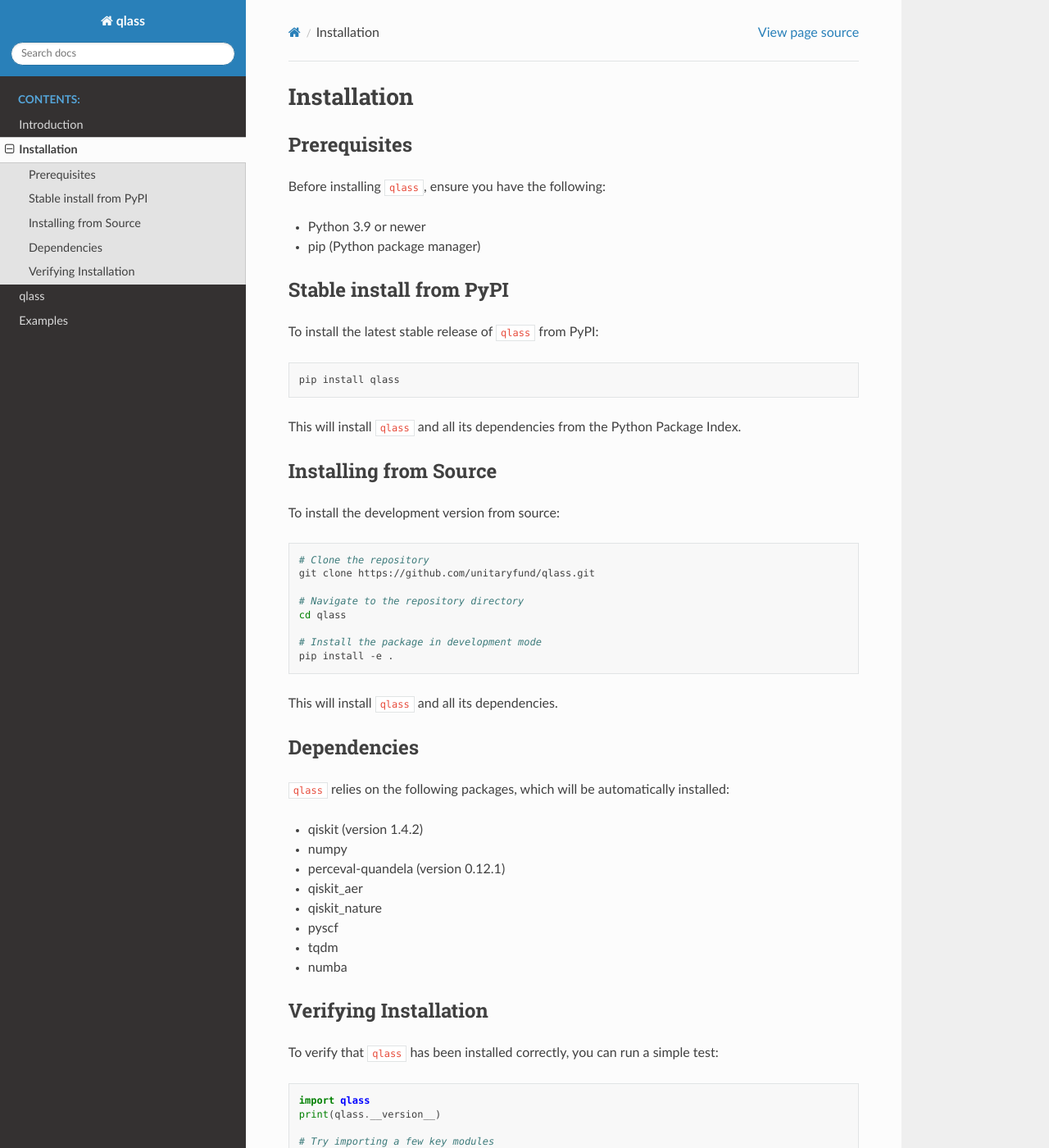
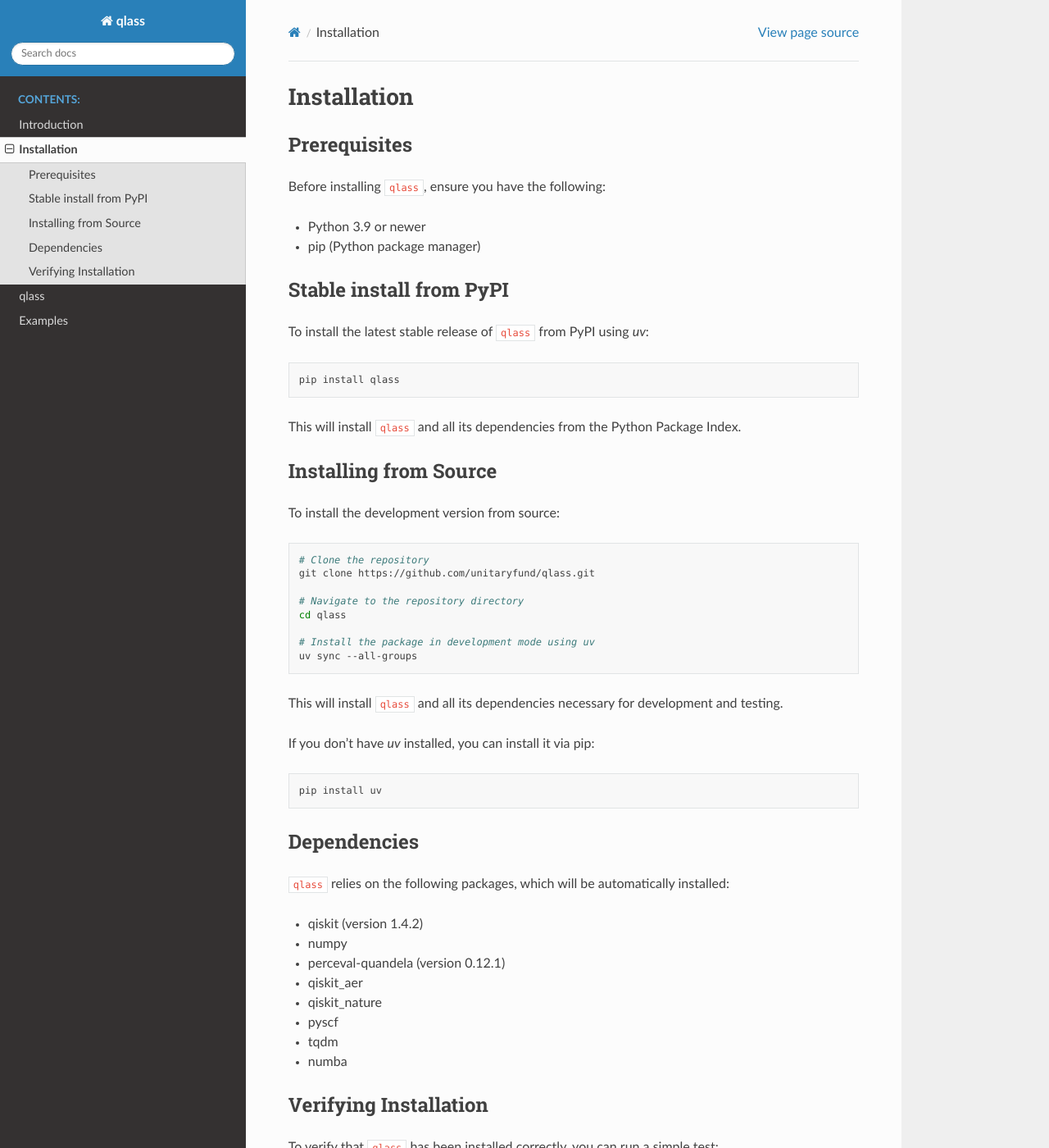
Before and after one commit to unitaryfoundation/qlass, a Sphinx documentation site: the page built from docs/installation.rst, in a window 1280 px wide and 1400 px high. Shown: the whole window at 82% size. Built offline with Sphinx 7.4.7 and the Read the Docs theme 3.1.0, drawn with Linux system fonts in a browser that asks for light colours.

Commit message:
Update installation instructions to use uv instead of pip

```diff
--- a/docs/installation.rst
+++ b/docs/installation.rst
@@ -13,7 +13,7 @@ Before installing ``qlass``, ensure you have the following:
 Stable install from PyPI
 -----------------------
 
-To install the latest stable release of ``qlass`` from PyPI:
+To install the latest stable release of ``qlass`` from PyPI using `uv`:
 
 .. code-block:: bash
 
@@ -34,10 +34,16 @@ To install the development version from source:
    # Navigate to the repository directory
    cd qlass
 
-   # Install the package in development mode
-   pip install -e .
+   # Install the package in development mode using uv
+   uv sync --all-groups
 
-This will install ``qlass`` and all its dependencies.
+This will install ``qlass`` and all its dependencies necessary for development and testing.
+
+If you don't have `uv` installed, you can install it via pip:
+
+.. code-block:: bash
+
+   pip install uv
 
 Dependencies
 -----------
```
Also changed, not shown: README.md (+9 -3 lines).
